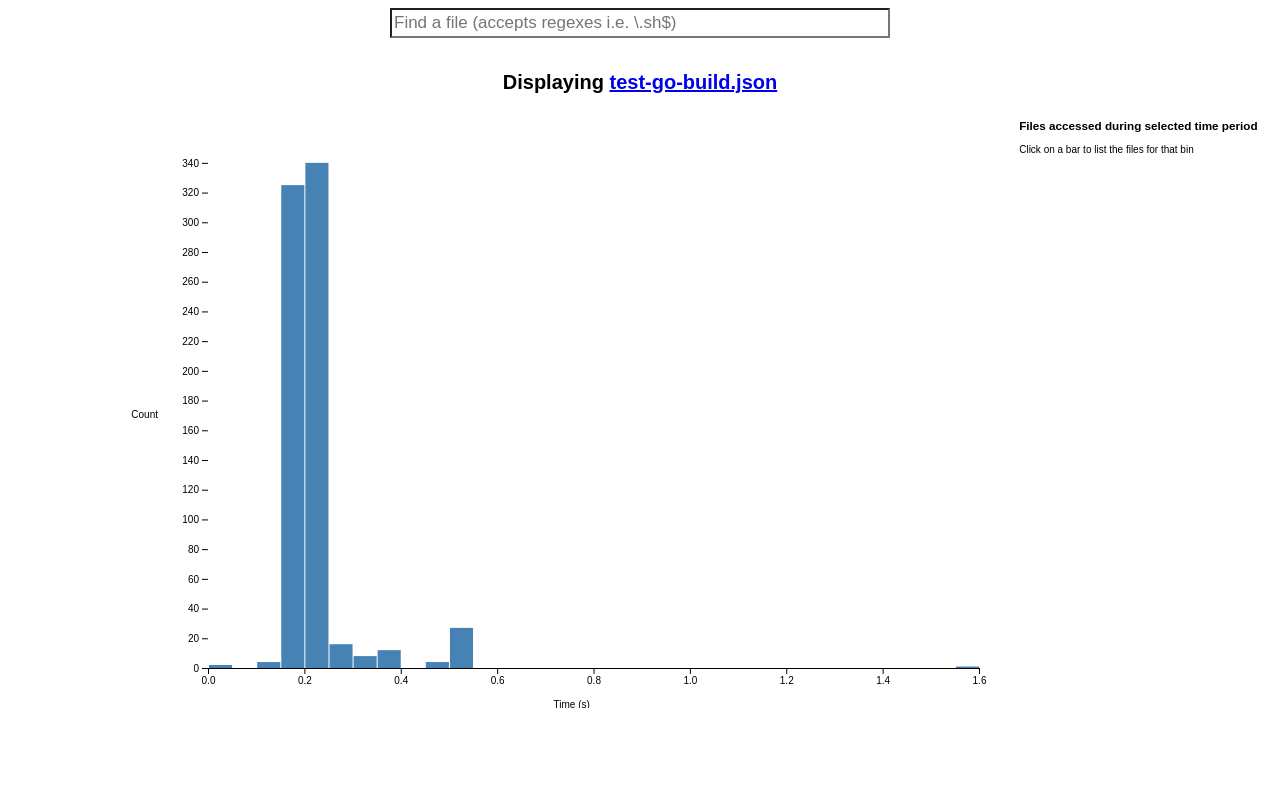
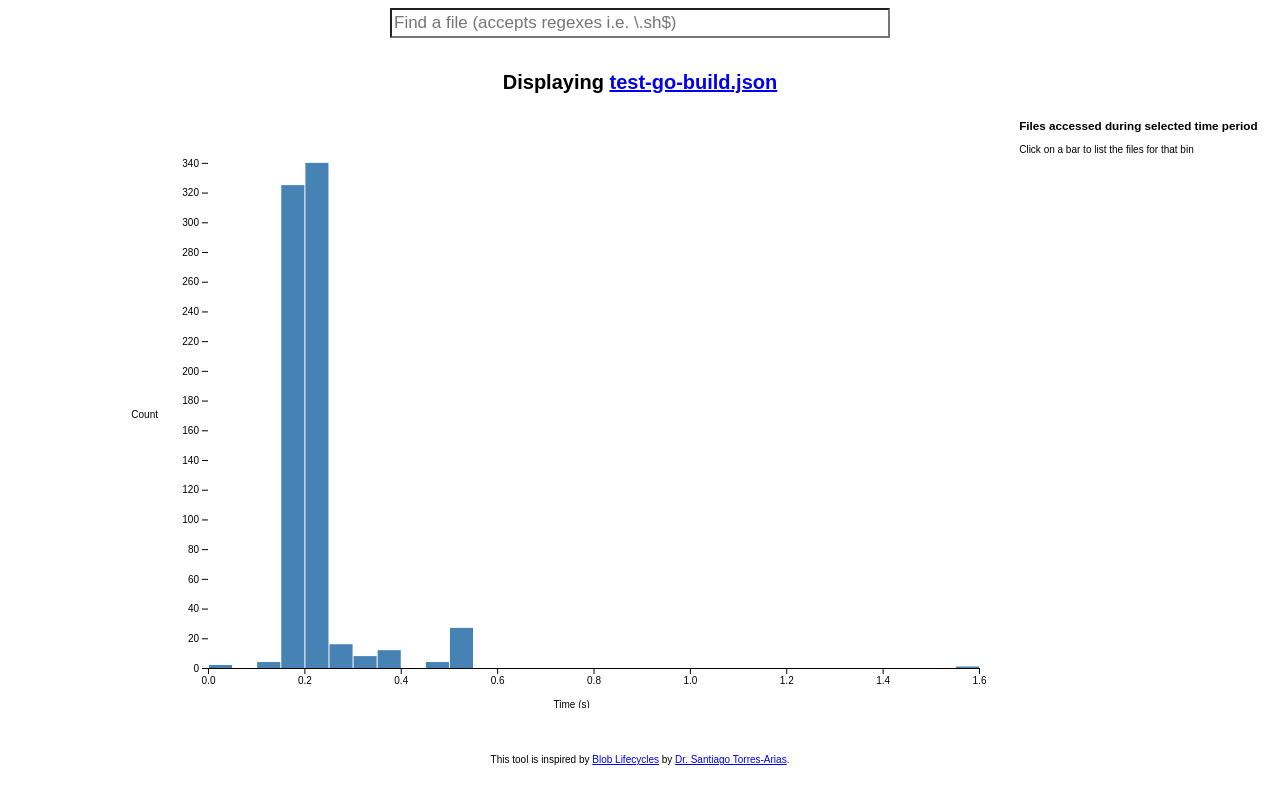
Before and after one commit to adityasaky/wavybuilds, a plain HTML site: page index.html in a window 1280 px wide. Drawn offline with nearby package versions, Linux system fonts and the light colour scheme.

Commit message:
Add footer
Signed-off-by: Aditya Sirish <aditya@saky.in>

```diff
--- a/index.html
+++ b/index.html
@@ -89,6 +89,9 @@
       <h3>Files accessed during selected time period</h3>
       <p id="files">Click on a bar to list the files for that bin</p>
     </div>
+  </div>
+  <div style="text-align: center;">
+    This tool is inspired by <a href="https://santiagotorres.github.io/blob_lifecycles/" target="_blank">Blob Lifecycles</a> by <a href="https://badhomb.re" target="_blank">Dr. Santiago Torres-Arias</a>.
   </div>
 
   <script src="//d3js.org/d3.v5.min.js" charset="utf-8"></script>
```
